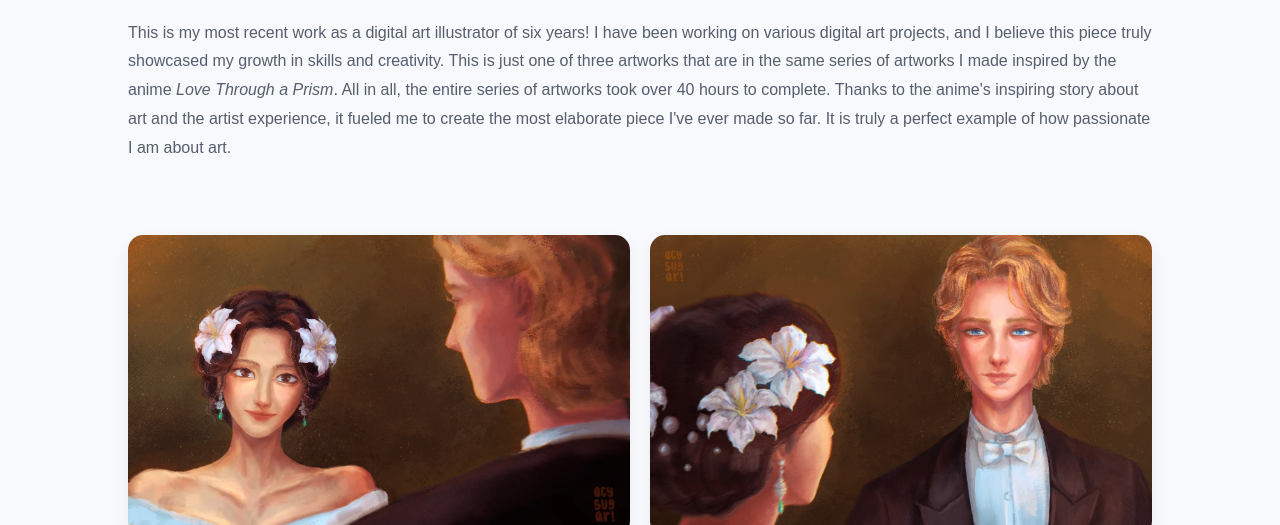
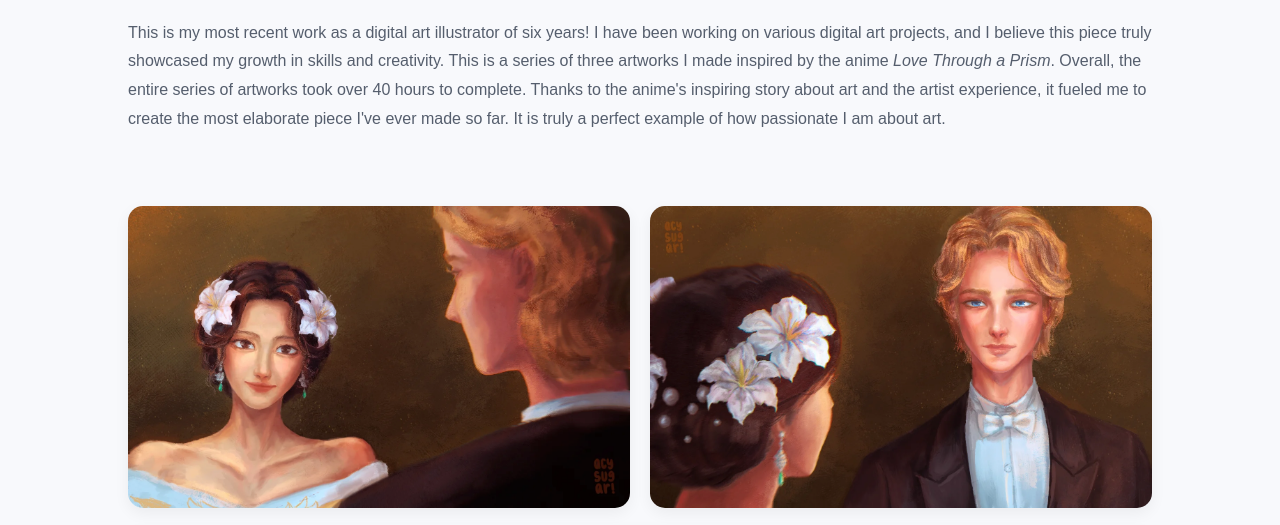
Before and after one commit to elaicy/elaicyportfolio, a plain HTML site: page love-through-a-prism.html in a window 1280 px wide. Shown: the part 275-800 px from the top of the page. Drawn offline with Linux system fonts and the light colour scheme.

Commit message:
Refactor text for clarity in love-through-a-prism.html

```diff
--- a/love-through-a-prism.html
+++ b/love-through-a-prism.html
@@ -36,17 +36,13 @@
                 on various digital art projects, and I believe
                 this piece truly showcased my growth in skills
                 and creativity.
-
-                This is just one of three artworks that are
-                in the same series of artworks I made inspired
+                This is a series of three artworks I made inspired
                 by the anime <i>Love Through a Prism</i>.
-
-                All in all, the entire series of artworks took
+                Overall, the entire series of artworks took
                 over 40 hours to complete. Thanks to the anime's
                 inspiring story about art and the artist
                 experience, it fueled me to create the most
                 elaborate piece I've ever made so far.
-
                 It is truly a perfect example of how passionate
                 I am about art.
             </p>
```
